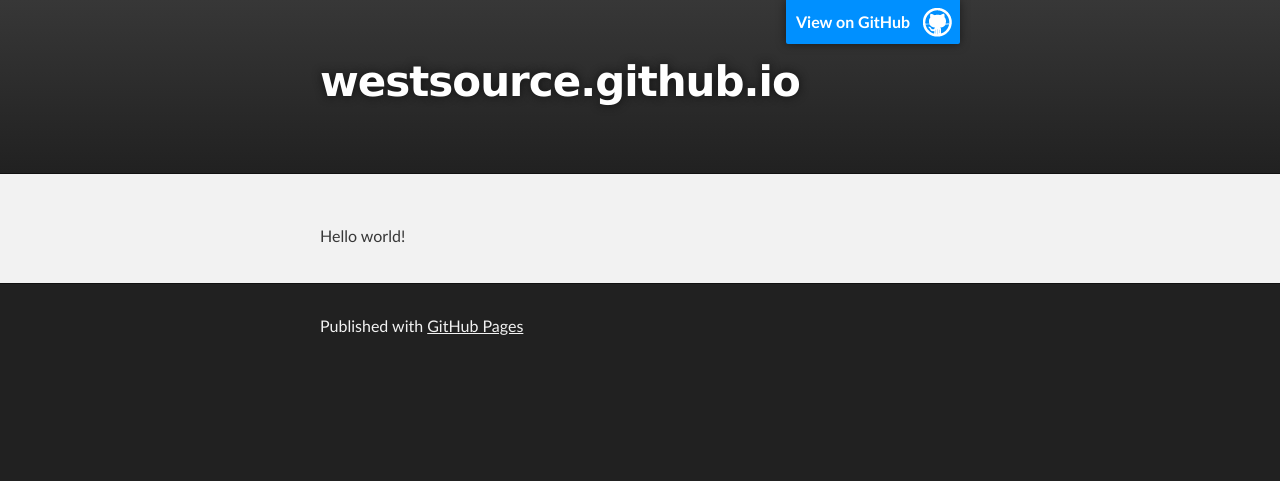
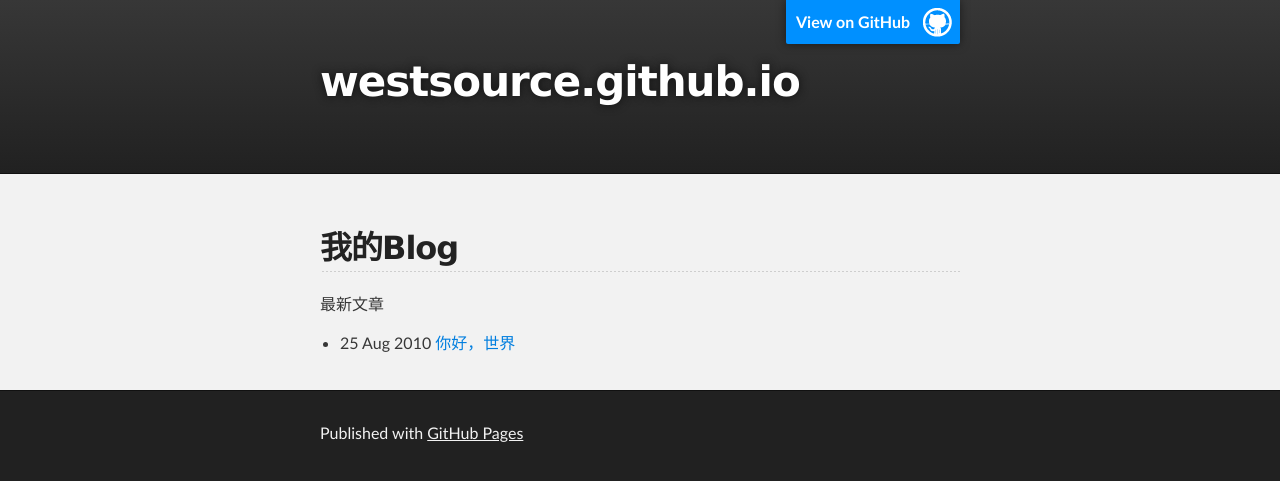
Before and after one commit to westsource/westsource.github.io, a Jekyll site: the page built from index.html, in a window 1280 px wide. Shown: the top 481 px of the page. Built offline with Jekyll 4.4.1, drawn with Linux system fonts in a browser that asks for light colours.

Commit message:
修改index.html，改成遍历文章

```diff
--- a/index.html
+++ b/index.html
@@ -1,5 +1,11 @@
 ---
 layout: default
-title: test title
+title: 我的Blog
 ---
-<p>Hello world!</p>
+<h2>{{ page.title }}</h2>
+<p>最新文章</p>
+<ul>
+	{% for post in site.posts %}
+	<li>{{ post.date | date_to_string }} <a href="{{ site.baseurl }}{{ post.url }}">{{ post.title }}</a></li>
+	{% endfor %}
+</ul>
```
